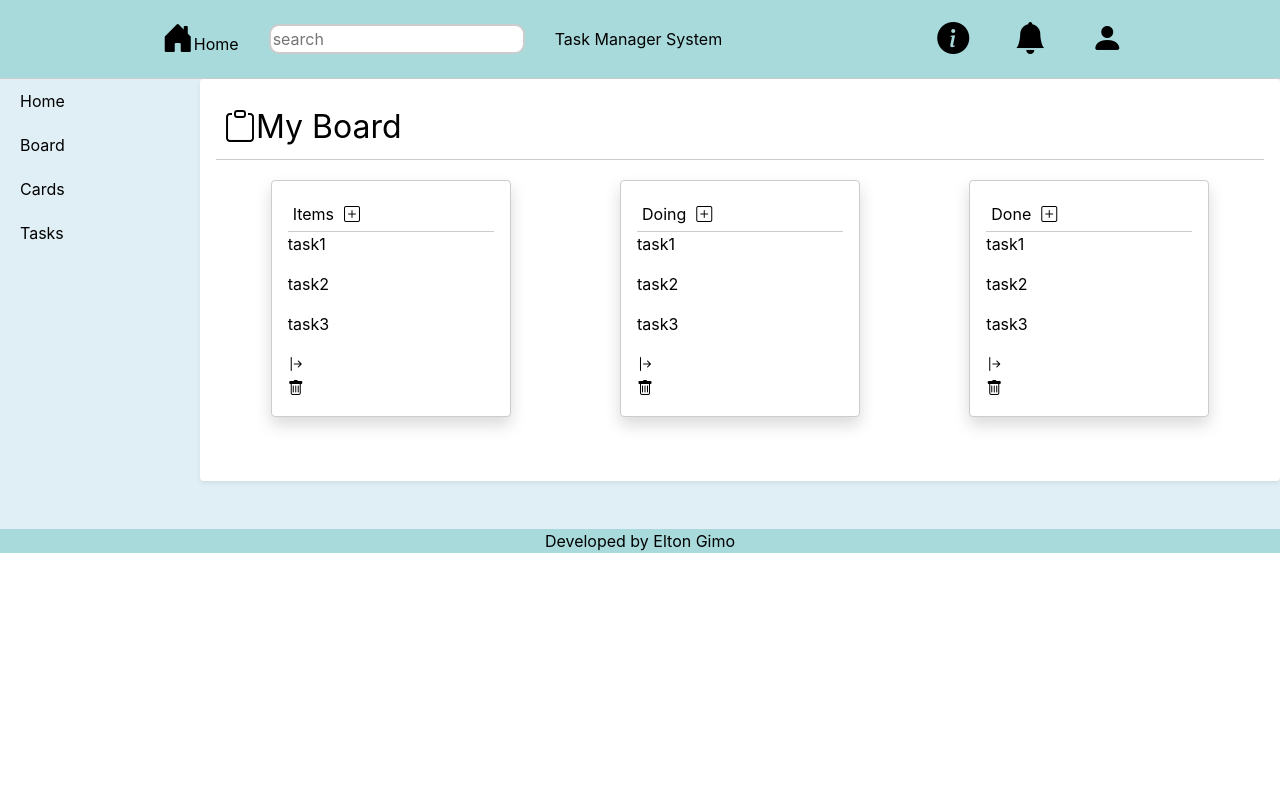
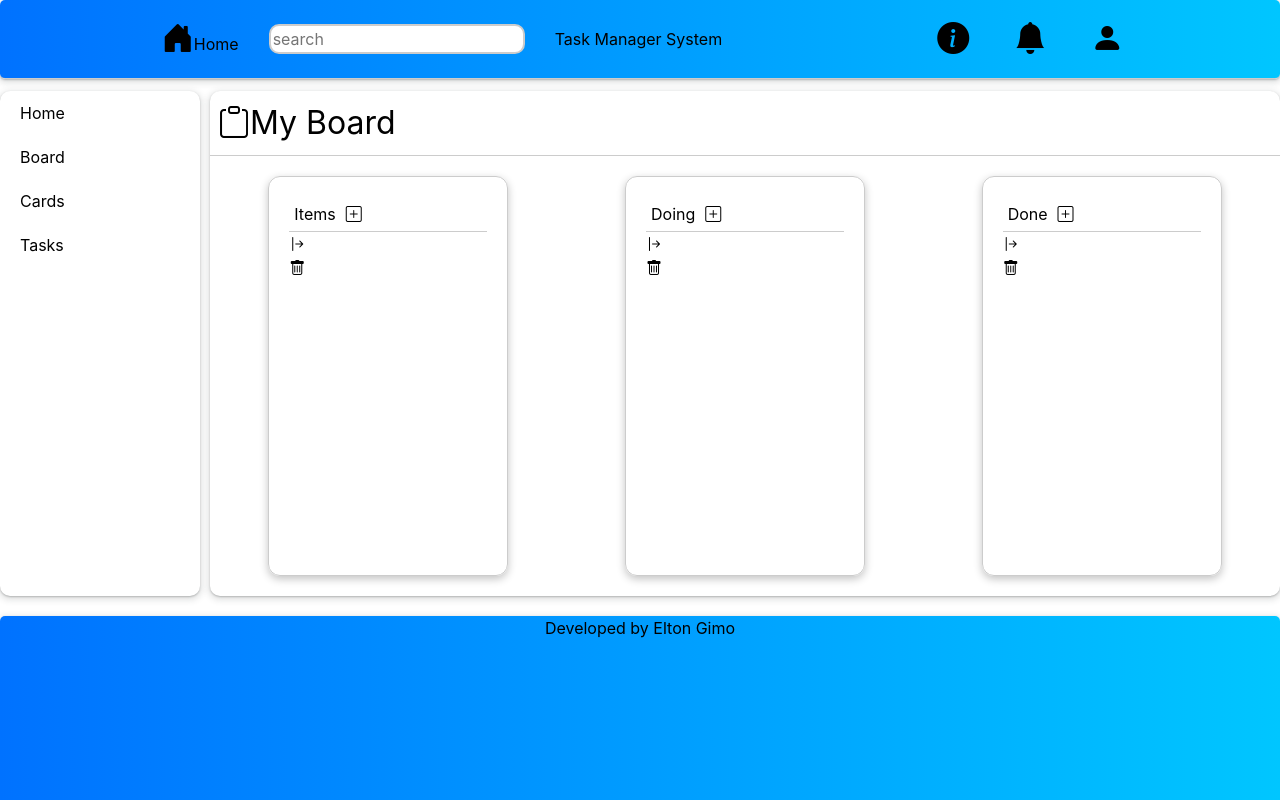
Before and after one commit to Eltongimo/TaskMan, a React (Create React App) app: page / in a window 1280 px wide. Shown: the top 800 px of the page. Built offline with nearby package versions, Linux system fonts and the light colour scheme.

Commit message:
improving frontend

```diff
--- a/src/components/Board.css
+++ b/src/components/Board.css
@@ -3,7 +3,9 @@ section{
     display: flex;
     width:100%;
     justify-content: center;
-    padding-bottom: 10px;
+    margin-top: 12px;
+    box-shadow: rgba(64, 65, 66, 0.3) 0px 1px 2px 0px, rgba(60, 64, 67, 0.15) 0px 2px 6px 2px;
+    border-radius: 10px;
 }
 
 section .board{
--- a/src/components/Board.jsx
+++ b/src/components/Board.jsx
@@ -11,7 +11,7 @@ function content(){
 }
 
 export default props =>
-        <section className='shadow-sm p-3 mb-5 rounded'>
+        <section >
             <div className='board'>
                 <div className='title'>
                     <i class="bi bi-clipboard"></i>
--- a/src/components/Footer.css
+++ b/src/components/Footer.css
@@ -1,8 +1,14 @@
 footer{
-    background-color: #a8dadc;
+    background: #00c6ff;  /* fallback for old browsers */
+    background: -webkit-linear-gradient(to right, #0072ff, #00c6ff);  /* Chrome 10-25, Safari 5.1-6 */
+    background: linear-gradient(to right, #0072ff, #00c6ff); /* W3C, IE 10+/ Edge, Firefox 16+, Chrome 26+, Opera 12+, Safari 7+ */
+
     display:flex;
     width: 100%;
+    height: 50vh;
     justify-content: center;
     flex-shrink: 0;
-    display: grid;
+    box-shadow: rgba(64, 65, 66, 0.3) 0px 1px 2px 0px, rgba(60, 64, 67, 0.15) 0px 2px 6px 2px;
+    margin: 20px 0 0 0;
+    border-radius: 5px;
 }
--- a/src/components/Header.css
+++ b/src/components/Header.css
@@ -5,11 +5,16 @@ a{
 }
 
 header{
-    background-color: #a8dadc ;
+    background: #00c6ff;  /* fallback for old browsers */
+    background: -webkit-linear-gradient(to right, #0072ff, #00c6ff);  /* Chrome 10-25, Safari 5.1-6 */
+    background: linear-gradient(to right, #0072ff, #00c6ff); /* W3C, IE 10+/ Edge, Firefox 16+, Chrome 26+, Opera 12+, Safari 7+ */
     display: flex;
     align-items: center;
     justify-items: center;
     justify-content: center;
+    box-shadow: rgba(60, 64, 67, 0.3) 0px 1px 2px 0px, rgba(60, 64, 67, 0.15) 0px 2px 6px 2px;
+    border-bottom: 12px;
+    border-radius: 5px;
 }
 
 header .home{
--- a/src/components/Menu.css
+++ b/src/components/Menu.css
@@ -2,7 +2,12 @@ nav{
     display: flex;
     flex-direction: row;
     align-items: center;
-    height: 100%;
+    height: inherit;
+    align-content: flex-start;
+    align-items: baseline;
+    margin: 12px 10px 0px 0px;
+    box-shadow: rgba(64, 65, 66, 0.3) 0px 1px 2px 0px, rgba(60, 64, 67, 0.15) 0px 2px 6px 2px;
+    border-radius: 10px;
 }
 
 nav ul{
--- a/src/components/Menu.jsx
+++ b/src/components/Menu.jsx
@@ -6,7 +6,7 @@ export default props =>
         <ul>
             <li><a href="/">Home</a></li>
             <li><a href="/myboard">Board</a></li>
-            <li><a href="mycards">Cards</a></li>
-            <li><a href="mytasks">Tasks</a></li>
+            <li><a href="/mycards">Cards</a></li>
+            <li><a href="/mytasks">Tasks</a></li>
         </ul>
     </nav>
--- a/src/components/Sticky.css
+++ b/src/components/Sticky.css
@@ -8,12 +8,16 @@
     display:flex;
     border: solid #ccc 0.1px;
     padding: 20px;
-    margin-top: 20px;
+    margin: 20px 0px 20px 0px;
     width: 15rem;
+    height: 50vh;;
+    box-shadow: rgba(0, 0, 0, 0.24) 0px 3px 8px;
+    border-radius: 12px;
 }
 
 .sticky-notes:hover{
-    background-color: red;
+    transform: scale(1.1);
+    background-color: white;
 }
 
 .header{
@@ -28,7 +32,3 @@
 a{
     padding: 10px
 }
-
-a:hover{
-    font-size: 1.5rem;
-}
--- a/src/components/Sticky.jsx
+++ b/src/components/Sticky.jsx
@@ -1,8 +1,14 @@
 import React from 'react'
 import './Sticky.css'
 
+/*This elements mus come from Backend in very short future*/
+
+function getElementsForStickyNotes(){
+
+}
+
 export default props =>
-   <div className='shadow p-3 mb-5 bg-white rounded sticky-notes'>
+   <div className='sticky-notes'>
         <div className='items'>
             <div className='header'>
                 {props.header}
@@ -11,10 +17,11 @@ export default props =>
                 </a>
             </div>
             <div className='content'>
-                {props.content}
+
+                <div className='icon-container'>
 
                     <div className='leftArrow'>
-                    <i class={props.leftArrow}></i>
+                        <i className={props.leftArrow}></i>
                     </div>
                     <div className='rightArrow'>
                         <i class={props.rightArrow}></i>
@@ -26,3 +33,4 @@ export default props =>
                 </div>
             </div>
         </div>
+    </div>
--- a/src/main/Main.css
+++ b/src/main/Main.css
@@ -2,5 +2,4 @@
     display: flex;
     flex-direction: row;
     width: 100%;
-    background-color: #e0eff5;
 }
--- a/src/main/Main.jsx
+++ b/src/main/Main.jsx
@@ -10,7 +10,8 @@ export default props =>
     <div className='main'>
         <Header></Header>
         <div className='main-content'>
-            <Menu></Menu>
+            <Menu>
+            </Menu>
             <Board>
             </Board>
         </div>
```
Also changed, not shown: 1 other file (tests, documents, lock files or other folders). Lines whose indentation alone changed are shown as unchanged.
